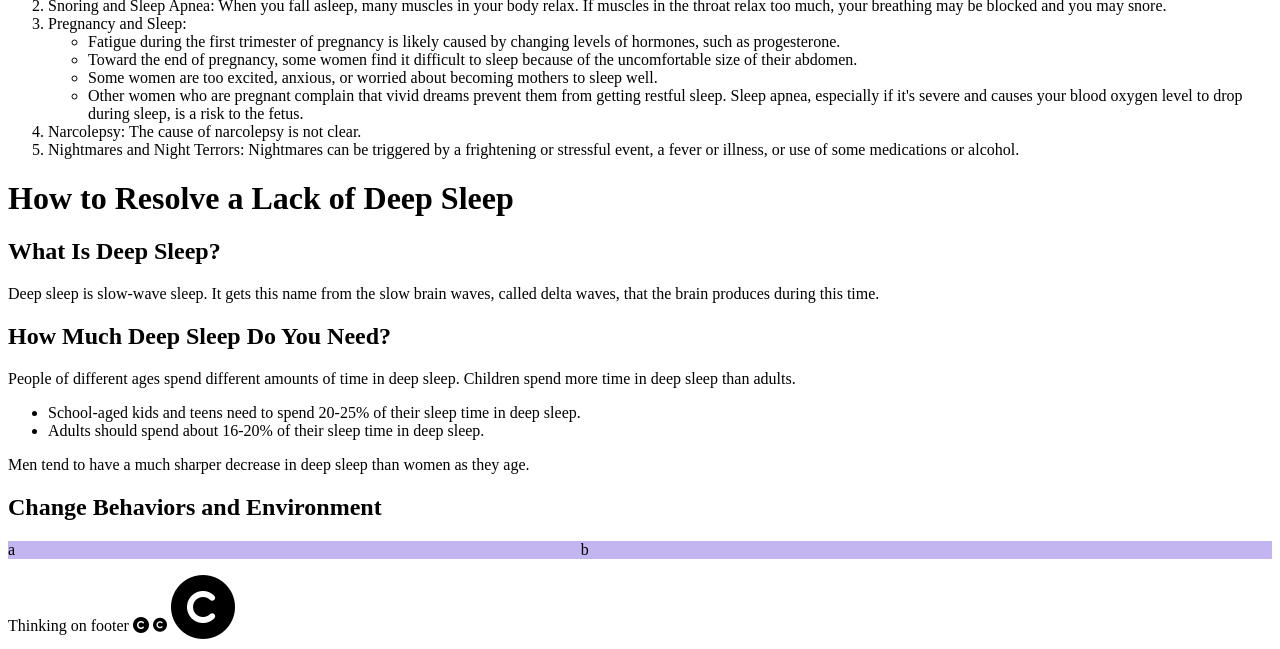
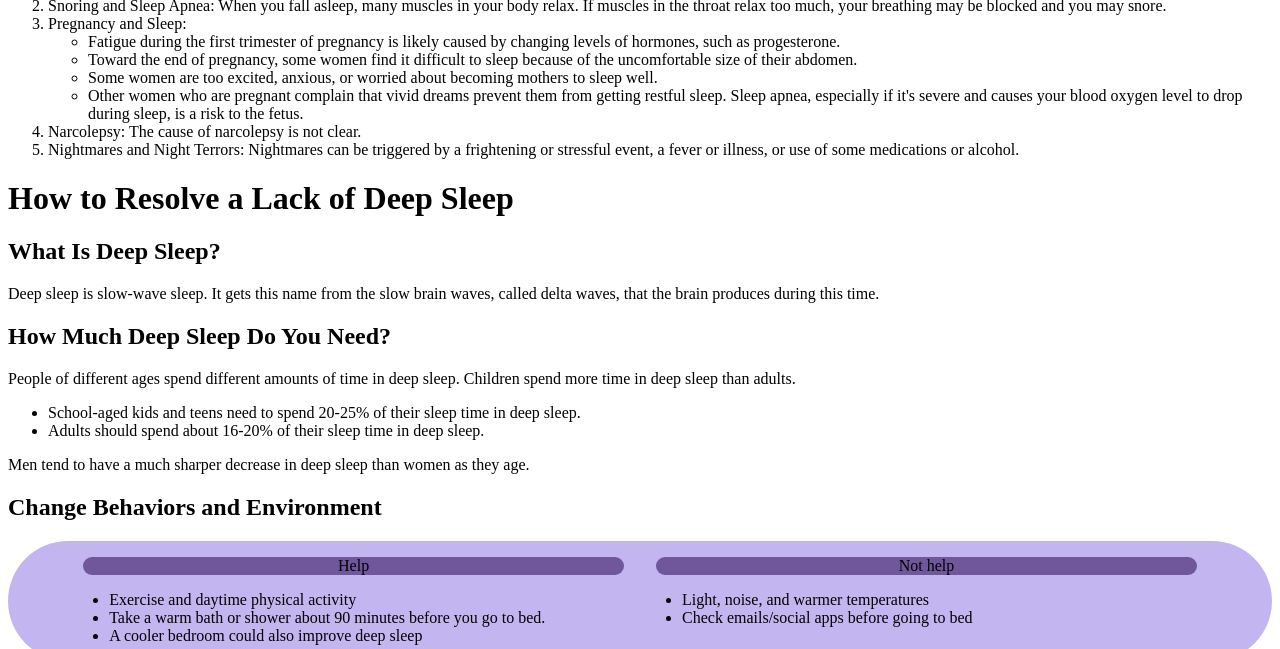
Before and after one commit to yasuomaidana/htmlPractice, a plain HTML site: page Week 21.html in a window 1280 px wide. Shown: the part 4348-4997 px from the top of the page. Drawn offline with Linux system fonts and the light colour scheme.

Commit message:
Week 21 finished

```diff
--- a/Week 21.html
+++ b/Week 21.html
@@ -417,15 +417,27 @@
         <h2>Change Behaviors and Environment </h2>
         <div class="box">
             <div class="innerBox">
-                <div class="boxHead"></div>
-                <div class="box Body">
-                    a
+                <div class="boxHead">
+                    <p>Help</p>
+                </div>
+                <div class="boxBody">
+                    <ul>
+                        <li>Exercise and daytime physical activity</li>
+                        <li>Take a warm bath or shower about 90 minutes before you go to bed.  </li>
+                        <li>A cooler bedroom could also improve deep sleep </li>
+                    </ul>
                 </div>
             </div>
+
             <div class="innerBox">
-                <div class="boxHead"></div>
-                <div class="box Body">
-                    b
+                <div class="boxHead">
+                    <p>Not help</p>
+                </div>
+                <div class="boxBody">
+                    <ul>
+                        <li>Light, noise, and warmer temperatures </li>
+                        <li>Check emails/social apps before going to bed</li>
+                    </ul>
                 </div>
             </div>
         </div>
--- a/weeks.css
+++ b/weeks.css
@@ -54,8 +54,24 @@ figcaption{
 }
 .box{
     background-color: rgb(195, 181, 240);
+    width: 100%;
+    text-align: center;
+    border-radius: 5em;
+
 }
 .innerBox{
     display: inline-block;
     width: 45%;
+    vertical-align: top;
 }
+.boxHead{
+    text-align: center;
+    background-color: rgb(112, 86, 155);
+    margin-left: 2.5%;
+    margin-right: 2.5%;
+    border-radius: 3em;
+
+}
+.boxBody{
+    text-align: left;
+}
```
